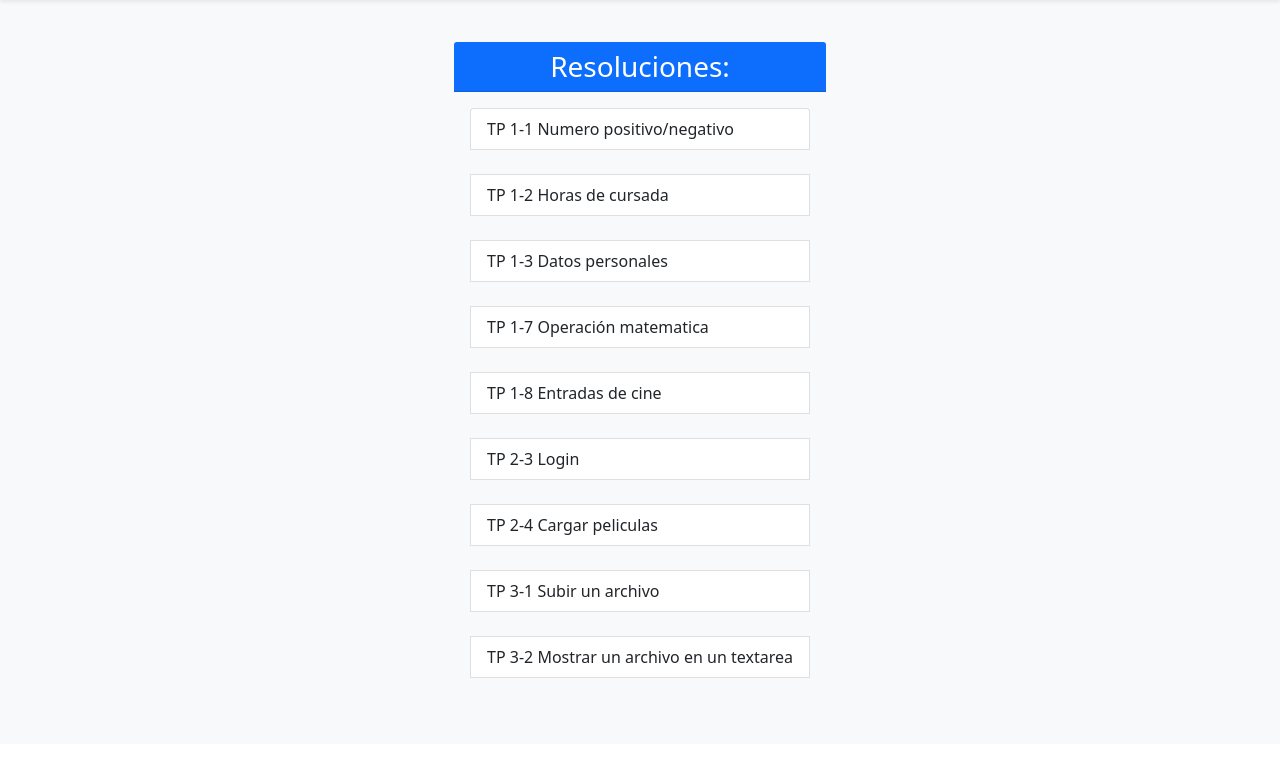
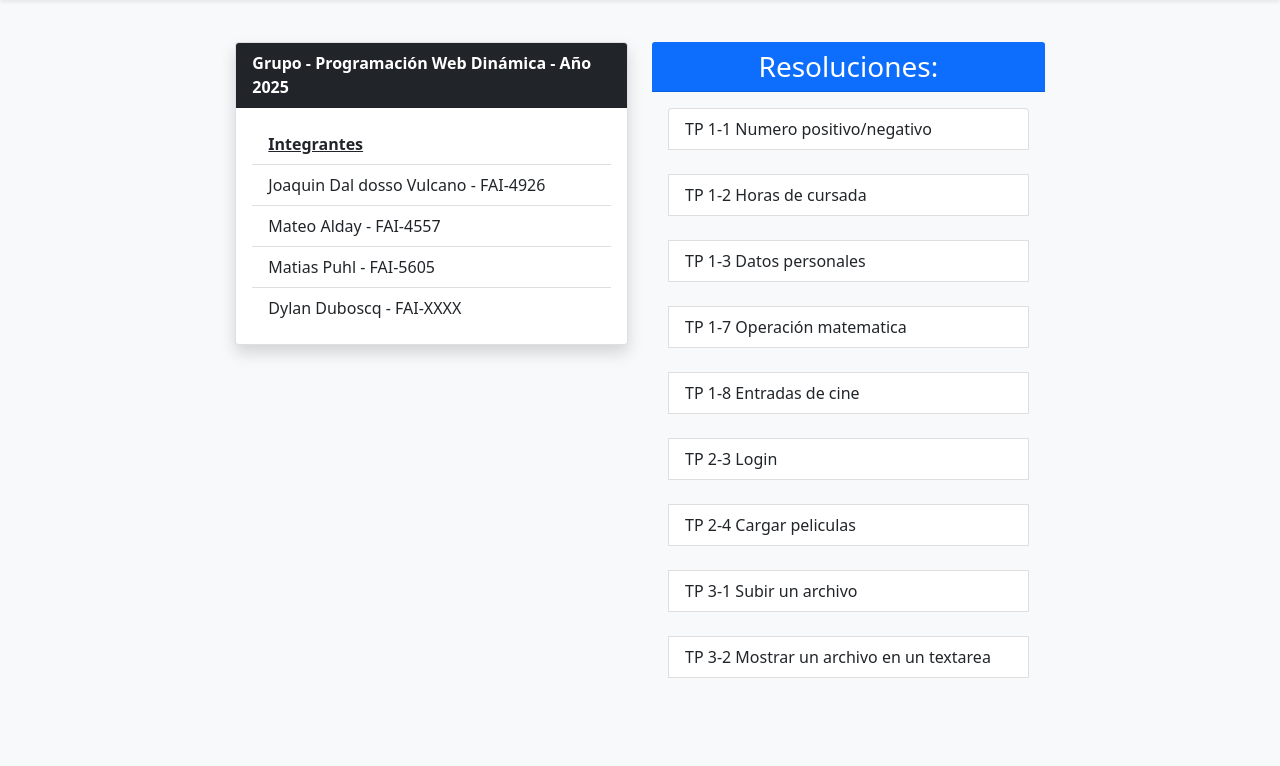
Before and after one commit to DuboscqDylan/WebDinamica, a PHP site: page / in a window 1280 px wide. Shown: the part 56-822 px from the top of the page. Before the commit the page ends 734 px from the top, so only its background shows below. Run offline with PHP 8.4, Linux system fonts and the light colour scheme.

Commit message:
Add files via upload

```diff
--- a/WebDinamica/VISTA/JS/JSTP2/EJ4/formValidacionCinema.js
+++ b/WebDinamica/VISTA/JS/JSTP2/EJ4/formValidacionCinema.js
@@ -55,7 +55,7 @@ $(document).ready(function () {
             errorProduccion.text("Este campo es obligatorio");
             event.preventDefault();
         } else {
-            errorProduccion("");
+            errorProduccion.text("");
         }
         if (anio.val() === '') {
             errorAnio.text("Este campo es obligatorio");
@@ -84,7 +84,7 @@ $(document).ready(function () {
         if (duracion.val() === '') {
             errorDuracion.text("Este campo es obligatorio");
             event.preventDefault();
-        } else if (duracion.val() > 3) {
+        } else if (parseInt(duracion.val()) > 999) {
             errorDuracion.text("Este numero es demasiado grande!.");
             event.preventDefault();
         } else {
--- a/WebDinamica/index.php
+++ b/WebDinamica/index.php
@@ -1,6 +1,24 @@
 <?php include_once("./VISTA/ESTRUCTURA/header.php") ?>
 
-<div class=container my-5>
+<div class="container my-5">
+    <div class="row">
+        <div class="col md-4">
+            <div class="card mb-4 shadow">
+                <div class="card-header bg-dark text-white">
+                    <b>Grupo - Programación Web Dinámica - Año 2025</b>
+                </div>
+                <div class="card-body">
+                    <ul class="list-group list-group-flush">
+                        <li class="list-group-item"><strong><u>Integrantes</u></strong></li>
+                        <li class="list-group-item">Joaquin Dal dosso Vulcano - FAI-4926</li>
+                        <li class="list-group-item">Mateo Alday - FAI-4557</li>
+                        <li class="list-group-item">Matias Puhl - FAI-5605</li>
+                        <li class="list-group-item">Dylan Duboscq - FAI-XXXX</li>
+                    </ul>
+                </div>
+            </div>
+        </div>
+        <div class="col md-8">
             <div class="card-header text-center bg-primary text-white">
                 <h3 class="mb-0">Resoluciones:</h3>
             </div>
@@ -18,5 +36,9 @@
                 </div>
             </div>
         </div>
+    </div>
+
+
+</div>
 
 <?php include_once("./VISTA/ESTRUCTURA/footer.php") ?>
```
Lines whose indentation alone changed are shown as unchanged.
